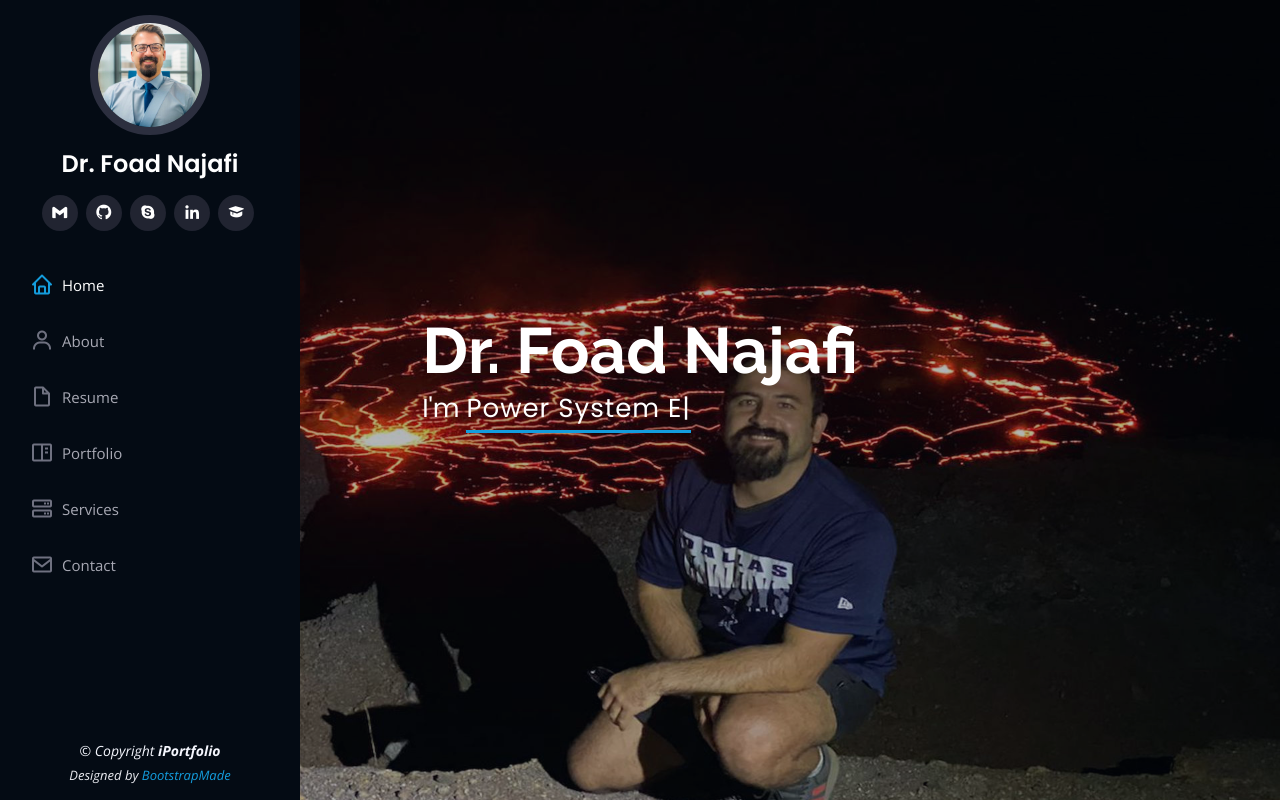
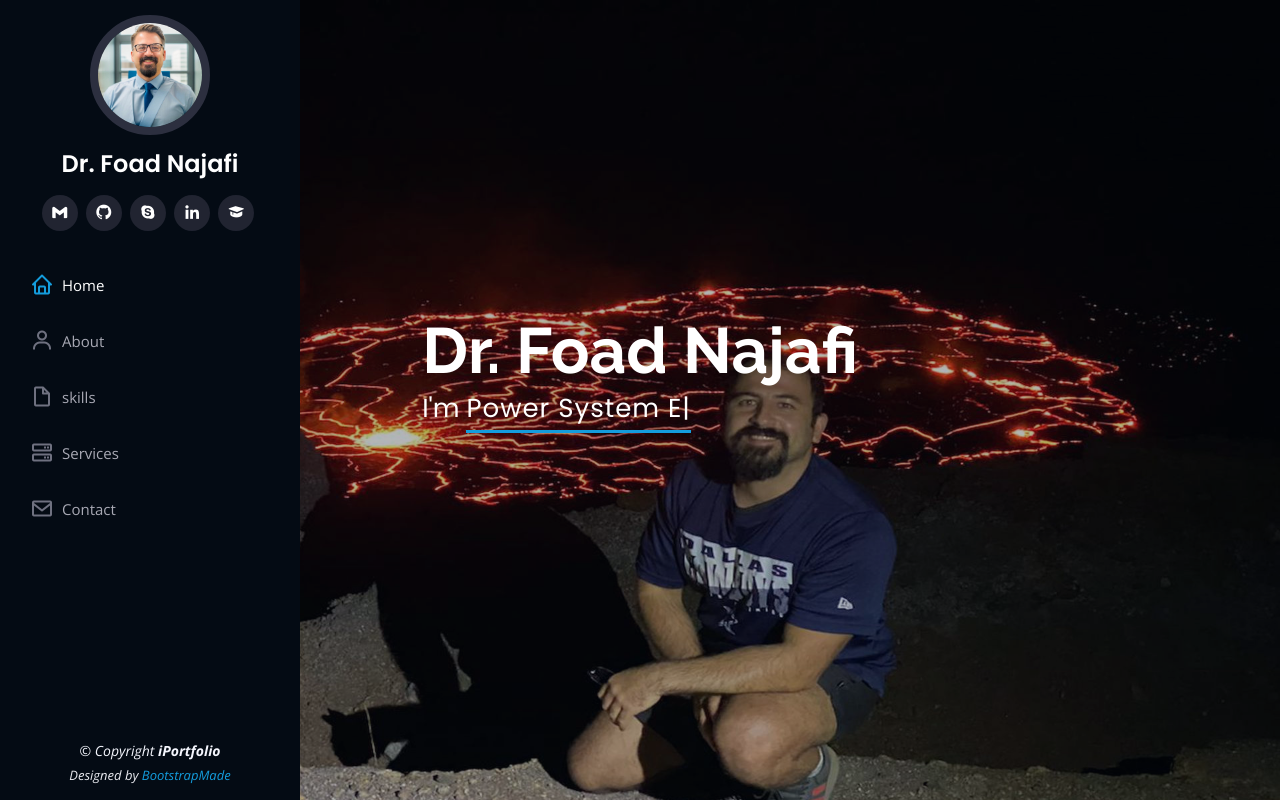
Before and after one commit to foad77/personal-porftofilo-web-design, a Flask app: page / in a window 1280 px wide. Shown: the top 804 px of the page. Run offline with Flask 3, Linux system fonts and the light colour scheme; some libraries are stand-ins or nearby versions.

Commit message:
commenting the "portfolio" section since this part is not under active development.

```diff
--- a/templates/index.html
+++ b/templates/index.html
@@ -65,8 +65,10 @@
         <ul>
           <li><a href="#hero" class="nav-link scrollto active"><i class="bx bx-home"></i> <span>Home</span></a></li>
           <li><a href="#about" class="nav-link scrollto"><i class="bx bx-user"></i> <span>About</span></a></li>
-          <li><a href="#resume" class="nav-link scrollto"><i class="bx bx-file-blank"></i> <span>Resume</span></a></li>
+          <li><a href="#skills" class="nav-link scrollto"><i class="bx bx-file-blank"></i> <span>skills</span></a></li>
+          <!-- F.N: these two section are not under development at the moment
           <li><a href="#portfolio" class="nav-link scrollto"><i class="bx bx-book-content"></i> <span>Portfolio</span></a></li>
+          -->
           <li><a href="#services" class="nav-link scrollto"><i class="bx bx-server"></i> <span>Services</span></a></li>
           <li><a href="#contact" class="nav-link scrollto"><i class="bx bx-envelope"></i> <span>Contact</span></a></li>
         </ul>
@@ -1004,6 +1006,7 @@
 
 
     <!-- ======= Portfolio Section ======= -->
+    <!-- portfolio is not under development, so it will be commented for now!
     <section id="portfolio" class="portfolio section-bg">
       <div class="container">
 
@@ -1119,7 +1122,13 @@
         </div>
 
       </div>
-    </section><!-- End Portfolio Section -->
+    </section>
+
+    -->
+
+    <!-- End Portfolio Section -->
+
+
 
     <!-- ======= Services Section ======= -->
     <section id="services" class="services">
```
